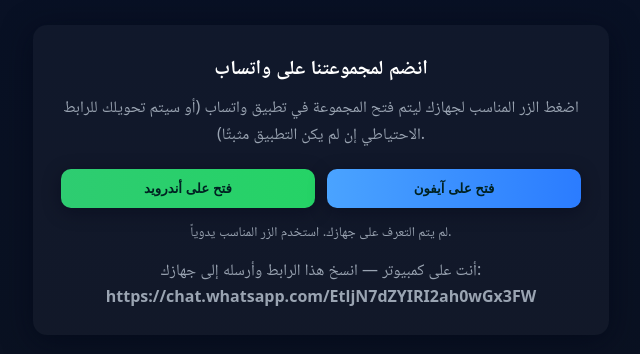
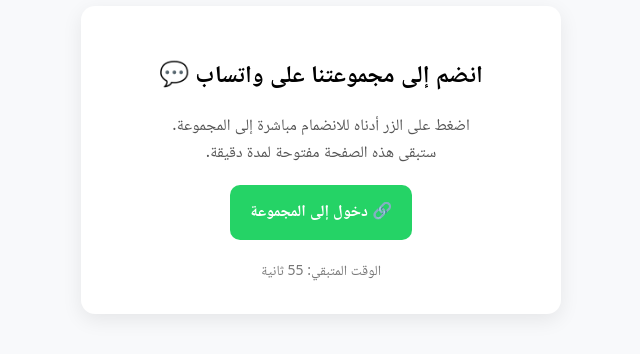
Before and after one commit to naimagroupe-ai/naimagroupe, a plain HTML site: page index.html in a window 1280 px wide. Shown: the part 240-594 px from the top of the page, without its empty margins (319-959 px from the left). Drawn offline with Linux system fonts and the light colour scheme.

Commit message:
Update index.html

```diff
--- a/index.html
+++ b/index.html
@@ -3,96 +3,93 @@
 <head>
 <meta charset="utf-8" />
 <meta name="viewport" content="width=device-width,initial-scale=1" />
-  <title>انضم لمجموعة واتساب</title>
+<title>انضم إلى مجموعة واتساب</title>
 <style>
-    :root{--bg:#0f1724;--card:#0b1220;--accent:#25D366;--muted:#9aa4b2}
-    body{margin:0;font-family:system-ui,-apple-system,Segoe UI,Roboto,"Noto Naskh Arabic",sans-serif;background:linear-gradient(180deg,#071026 0%, #0b1220 100%);color:#fff;min-height:100vh;display:flex;align-items:center;justify-content:center;padding:20px}
-    .card{background:rgba(255,255,255,0.03);padding:28px;border-radius:14px;box-shadow:0 6px 30px rgba(2,6,23,0.6);max-width:520px;width:100%;text-align:center}
-    h1{margin:0 0 8px;font-size:20px}
-    p{margin:0 0 20px;color:var(--muted)}
-    .btns{display:flex;gap:12px;flex-wrap:wrap;justify-content:center}
-    .btn{flex:1;min-width:140px;padding:12px 14px;border-radius:10px;border:0;font-weight:600;cursor:pointer;box-shadow:0 4px 18px rgba(2,6,23,0.4)}
-    .android{background:linear-gradient(90deg,#2ecc71,#25D366);color:#022; }
-    .ios{background:linear-gradient(90deg,#4aa3ff,#2b7cff);color:#022}
-    small{display:block;margin-top:14px;color:var(--muted)}
-    .hidden{display:none}
-    .notice{margin-top:14px;padding:10px;border-radius:8px;background:rgba(255,255,255,0.02);color:var(--muted);font-size:13px}
+  body {
+    font-family: system-ui, "Noto Naskh Arabic", sans-serif;
+    display: flex;
+    align-items: center;
+    justify-content: center;
+    min-height: 100vh;
+    margin: 0;
+    background: #f8f9fb;
+    direction: rtl;
+  }
+  .card {
+    background: #fff;
+    padding: 30px;
+    border-radius: 14px;
+    box-shadow: 0 6px 20px rgba(0, 0, 0, 0.08);
+    text-align: center;
+    max-width: 420px;
+    width: 90%;
+  }
+  h2 {
+    margin-bottom: 12px;
+  }
+  p {
+    color: #555;
+    margin-bottom: 18px;
+  }
+  a.btn {
+    display: inline-block;
+    background: #25D366;
+    color: white;
+    text-decoration: none;
+    padding: 14px 20px;
+    border-radius: 10px;
+    font-weight: 600;
+    transition: 0.2s;
+  }
+  a.btn:hover {
+    background: #1ebf59;
+  }
+  .timer {
+    margin-top: 20px;
+    font-size: 14px;
+    color: #777;
+  }
 </style>
 </head>
 <body>
-  <div class="card" role="main">
-    <h1>انضم لمجموعتنا على واتساب</h1>
-    <p>اضغط الزر المناسب لجهازك ليتم فتح المجموعة في تطبيق واتساب (أو سيتم تحويلك للرابط الاحتياطي إن لم يكن التطبيق مثبتًا).</p>
+  <div class="card">
+    <h2>انضم إلى مجموعتنا على واتساب 💬</h2>
+    <p>اضغط على الزر أدناه للانضمام مباشرة إلى المجموعة.<br>
+    ستبقى هذه الصفحة مفتوحة لمدة دقيقة.</p>
 
-    <div class="btns">
-      <button id="btn-android" class="btn android">فتح على أندرويد</button>
-      <button id="btn-ios" class="btn ios">فتح على آيفون</button>
+    <!-- زر الدخول -->
+    <a class="btn"
+       href="whatsapp://chat?code=EtljN7dZYIRI2ah0wGx3FW"
+       onclick="openWhatsApp(event)"
+       target="_blank" rel="noopener">
+       🔗 دخول إلى المجموعة
+    </a>
+
+    <div class="timer">
+      الوقت المتبقي: <span id="count">60</span> ثانية
     </div>
-
-    <small id="autoHint">أو انتظر — سأحاول اكتشاف جهازك تلقائياً...</small>
-
-    <div id="status" class="notice hidden" aria-live="polite"></div>
   </div>
 
 <script>
-    // ضع هنا رابط مجموعة الواتساب المقدم من قبلك
-    const inviteCode = "EtljN7dZYIRI2ah0wGx3FW";
-    const chatLink = "https://chat.whatsapp.com/" + inviteCode;
-    // صيغة intent لأجهزة Android (تفتح التطبيق مباشرة في Chrome على Android إن كان مثبتاً)
-    const androidIntent = "intent://chat.whatsapp.com/" + inviteCode + "#Intent;package=com.whatsapp;scheme=https;end";
+let seconds = 60;
+let countEl = document.getElementById("count");
 
-    const btnAndroid = document.getElementById("btn-android");
-    const btnIos = document.getElementById("btn-ios");
-    const status = document.getElementById("status");
-    const autoHint = document.getElementById("autoHint");
+// عدّاد تنازلي بسيط
+let timer = setInterval(() => {
+  seconds--;
+  countEl.textContent = seconds;
+  if (seconds <= 0) {
+    clearInterval(timer);
+    document.querySelector(".timer").textContent = "انتهى الوقت ⏰";
+  }
+}, 1000);
 
-    function openAndroid(){
-      status.classList.remove("hidden");
-      status.textContent = "جاري محاولة فتح تطبيق واتساب على أندرويد...";
-      // نجرب intent أولاً، ثم بعد 1.2 ثانية نعيد التوجيه للرابط العام (fallback)
-      window.location.href = androidIntent;
-      setTimeout(() => {
-        // لو لم يُفتح التطبيق ستبقى الصفحة في المتصفح، فنعيد التوجيه للرابط العام
-        window.location.href = chatLink;
-      }, 1200);
-    }
-
-    function openIOS(){
-      status.classList.remove("hidden");
-      status.textContent = "جاري فتح الرابط... إن لم يفتح التطبيق سيتم التوجيه للصفحة الاحتياطية.";
-      // على iOS الروابط https (chat.whatsapp.com) تعمل كـ universal link وتفتح التطبيق إن كان مثبتاً
-      window.location.href = chatLink;
-    }
-
-    btnAndroid.addEventListener("click", openAndroid);
-    btnIos.addEventListener("click", openIOS);
-
-    // محاولة اكتشاف الجهاز وعرض الزر الأنسب تلقائياً
-    (function detectAndSuggest(){
-      const ua = navigator.userAgent || navigator.vendor || window.opera;
-      // كشف بسيط لأجهزة iOS / Android
-      const isAndroid = /Android/i.test(ua);
-      const isIOS = /iPhone|iPad|iPod/i.test(ua);
-
-      if(isAndroid){
-        autoHint.textContent = "تم اكتشاف أندرويد — اضغط زر (فتح على أندرويد) أو انتظر لفتح تلقائي.";
-        // نحاول فتح تلقائياً بعد ثانية ونصف
-        setTimeout(openAndroid, 900);
-      } else if(isIOS){
-        autoHint.textContent = "تم اكتشاف iPhone — اضغط زر (فتح على آيفون) أو سيتم فتح الرابط.";
-        setTimeout(openIOS, 900);
-      } else {
-        autoHint.textContent = "لم يتم التعرف على جهازك. استخدم الزر المناسب يدوياً.";
-      }
-    })();
-
-    // تحسين تجربة: لو المستخدم على سطح المكتب نعرض رابط مباشر لنسخه
-    if(!/Android|iPhone|iPad|iPod/i.test(navigator.userAgent)){
-      const copyRow = document.createElement("div");
-      copyRow.style.marginTop = "14px";
-      copyRow.style.color = "#9aa4b2";
-      copyRow.innerHTML = "أنت على كمبيوتر — انسخ هذا الرابط وأرسله إلى جهازك: <br><strong>" + chatLink + "</strong>";
-      document.querySelector(".card").appendChild(copyRow);
+// محاولة فتح تطبيق واتساب مباشرة (بدون Play Store)
+function openWhatsApp(e){
+  e.preventDefault();
+  const link = "https://chat.whatsapp.com/EtljN7dZYIRI2ah0wGx3FW?mode=wwt";
+  // نحاول فتح التطبيق مباشرة
+  window.location.href = link;
 }
 </script>
 </body>
```
Lines whose indentation alone changed are shown as unchanged.
